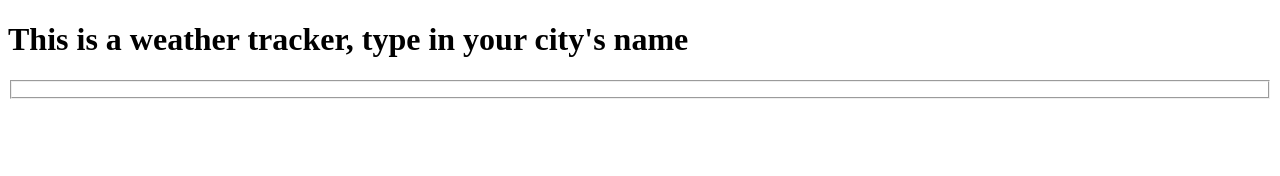
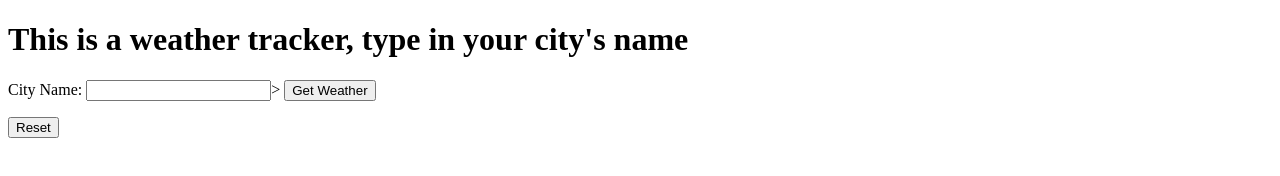
Before and after one commit to mueeezt1/Testing-Website, a plain HTML site: page weather_tracker.html in a window 1280 px wide. Drawn offline with Linux system fonts and the light colour scheme.

Commit message:
added more stuff to weather tracker

```diff
--- a/weather_tracker.html
+++ b/weather_tracker.html
@@ -14,10 +14,16 @@
 
 
              <form method="post" action="weather_tracker.html">
-                   <fieldset>
+                    <label for="city">City Name:</label>
+                    <input type="text" id="city" name="city" required>>
+                    <button type="submit">Get Weather</button>
 
-                   </fieldset>
+                    <p>
+                        <input type="reset" value="Reset">
+
+                    </p>
              </form>
+
 
     </body>
 </html>
```
